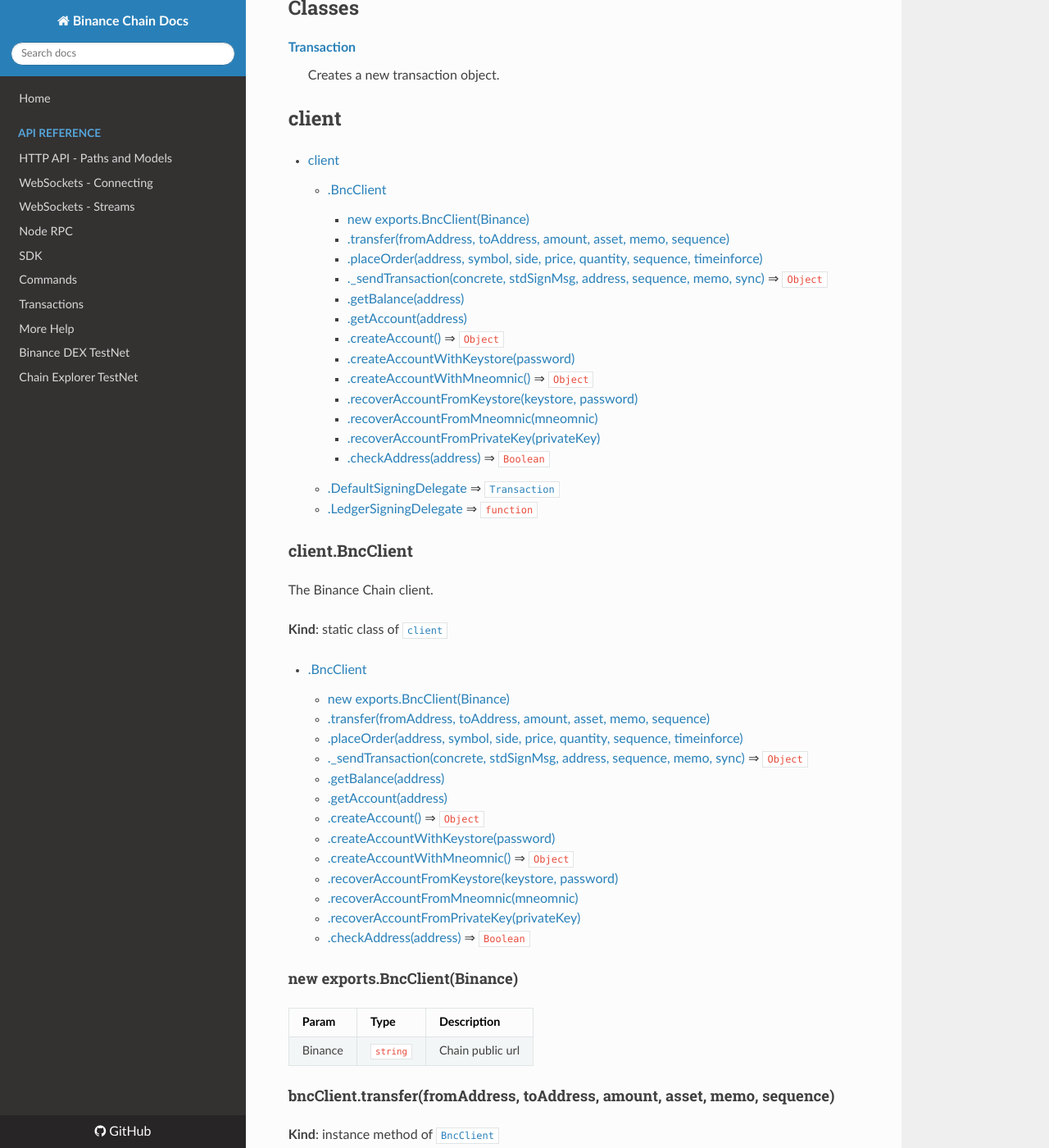
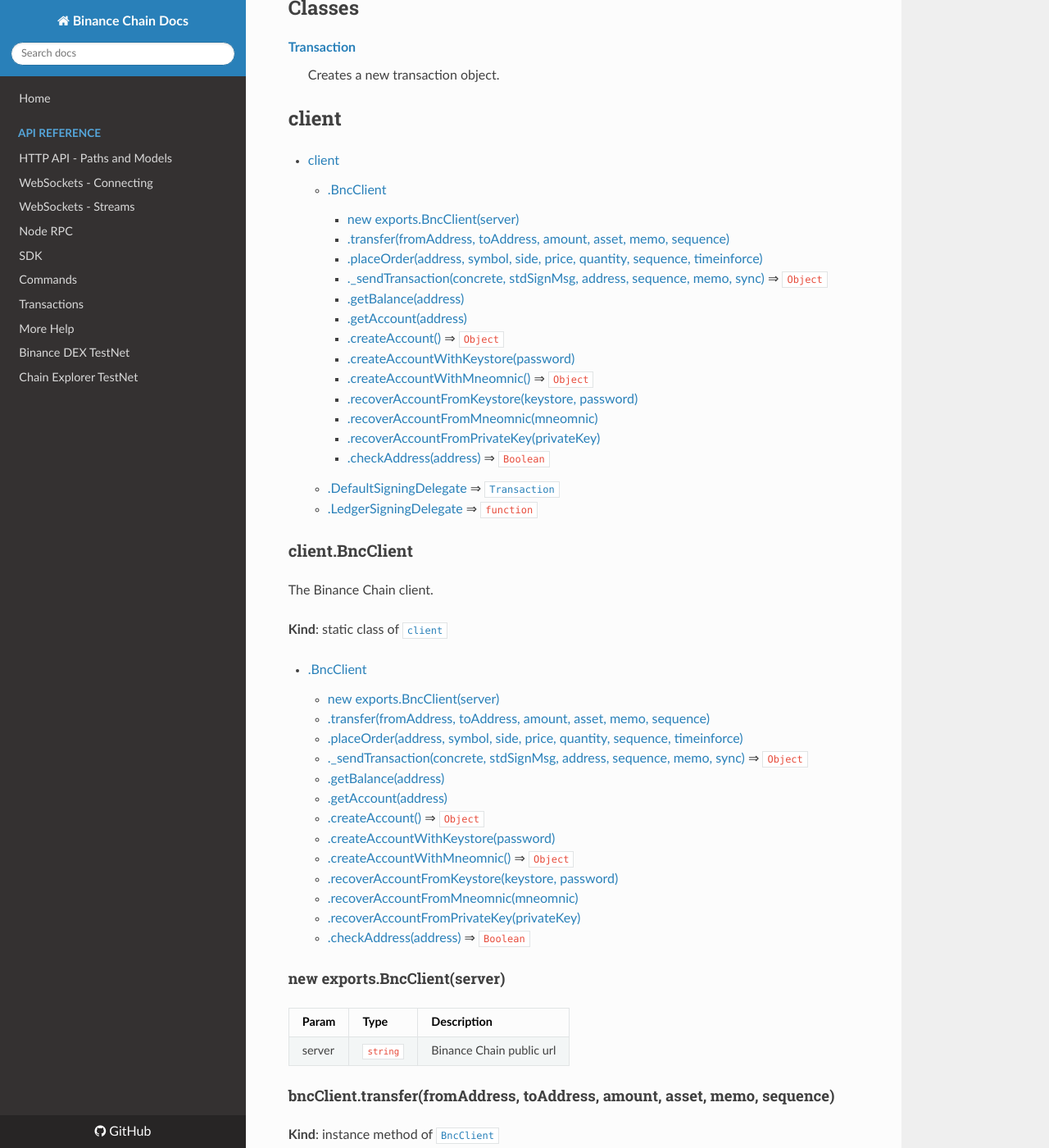
Before and after one commit to yash-sharma1/docs-site, an MkDocs documentation site: the page built from docs/api-reference/js-sdk/jsdoc.md, in a window 1280 px wide and 1400 px high, scrolled down 329 px. Shown: the whole window at 82% size. Built offline with MkDocs 1.6.1, drawn with Linux system fonts in a browser that asks for light colours; nearby versions of some CDN libraries.

Commit message:
js sdk docs rebuild

```diff
--- a/docs/api-reference/js-sdk/jsdoc.md
+++ b/docs/api-reference/js-sdk/jsdoc.md
@@ -27,7 +27,7 @@
 
 * [client](#module_client)
     * [.BncClient](#module_client.BncClient)
-        * [new exports.BncClient(Binance)](#new_module_client.BncClient_new)
+        * [new exports.BncClient(server)](#new_module_client.BncClient_new)
         * [.transfer(fromAddress, toAddress, amount, asset, memo, sequence)](#module_client.BncClient+transfer)
         * [.placeOrder(address, symbol, side, price, quantity, sequence, timeinforce)](#module_client.BncClient+placeOrder)
         * [._sendTransaction(concrete, stdSignMsg, address, sequence, memo, sync)](#module_client.BncClient+_sendTransaction) ⇒ <code>Object</code>
@@ -51,7 +51,7 @@
 **Kind**: static class of [<code>client</code>](#module_client)
 
 * [.BncClient](#module_client.BncClient)
-    * [new exports.BncClient(Binance)](#new_module_client.BncClient_new)
+    * [new exports.BncClient(server)](#new_module_client.BncClient_new)
     * [.transfer(fromAddress, toAddress, amount, asset, memo, sequence)](#module_client.BncClient+transfer)
     * [.placeOrder(address, symbol, side, price, quantity, sequence, timeinforce)](#module_client.BncClient+placeOrder)
     * [._sendTransaction(concrete, stdSignMsg, address, sequence, memo, sync)](#module_client.BncClient+_sendTransaction) ⇒ <code>Object</code>
@@ -67,11 +67,11 @@
 
 <a name="new_module_client.BncClient_new"></a>
 
-#### new exports.BncClient(Binance)
+#### new exports.BncClient(server)
 
 | Param | Type | Description |
 | --- | --- | --- |
-| Binance | <code>string</code> | Chain public url |
+| server | <code>string</code> | Binance Chain public url |
 
 <a name="module_client.BncClient+transfer"></a>
 
```
